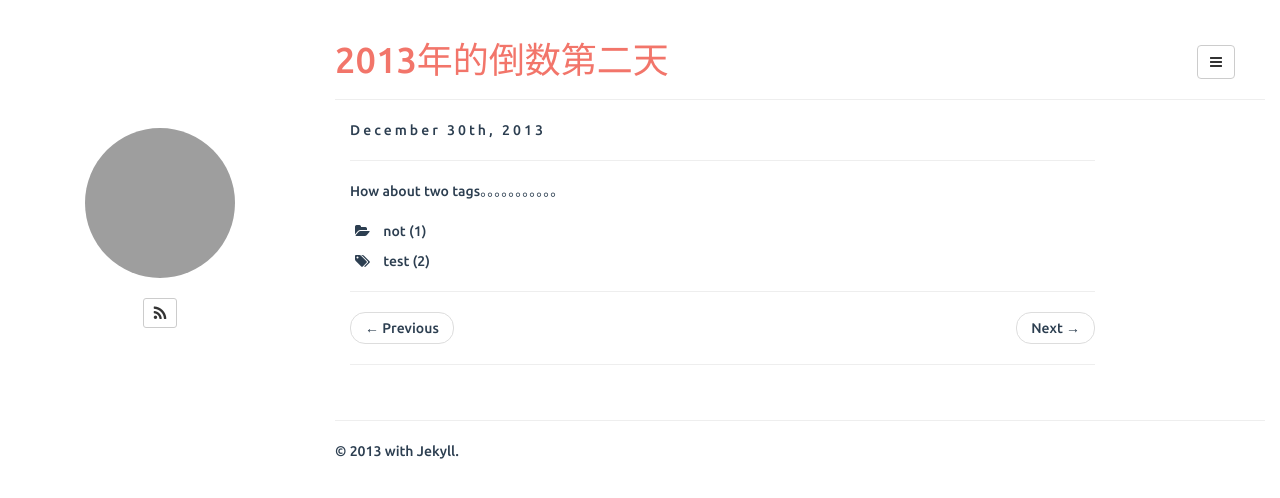
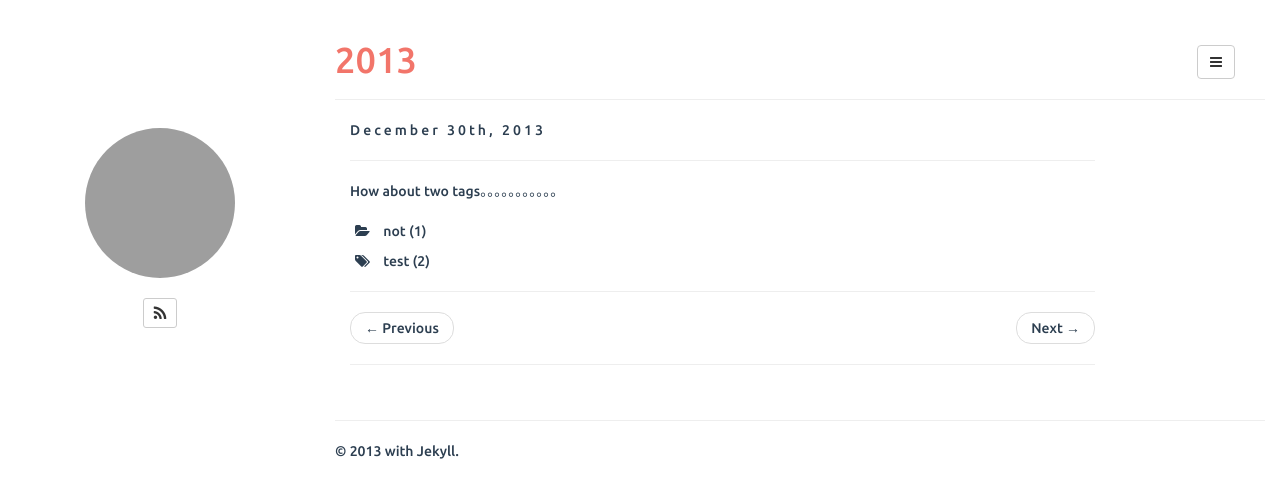
Before and after one commit to jane110511/jane110511.github.io, a Jekyll site: the page built from _posts/2013-12-30-last-second-day-of-2012.md, in a window 1280 px wide. Shown: the top 498 px of the page. Built offline with Jekyll 4.4.1, drawn with Linux system fonts in a browser that asks for light colours; grey boxes are pictures that could not be loaded.

Commit message:
Update 2013-12-30-last-second-day-of-2012.md

```diff
--- a/_posts/2013-12-30-last-second-day-of-2012.md
+++ b/_posts/2013-12-30-last-second-day-of-2012.md
@@ -1,6 +1,6 @@
 ---
 layout: post
-title: 2013年的倒数第二天
+title: 2013
 categories: not
 tag: test
 ---
```
